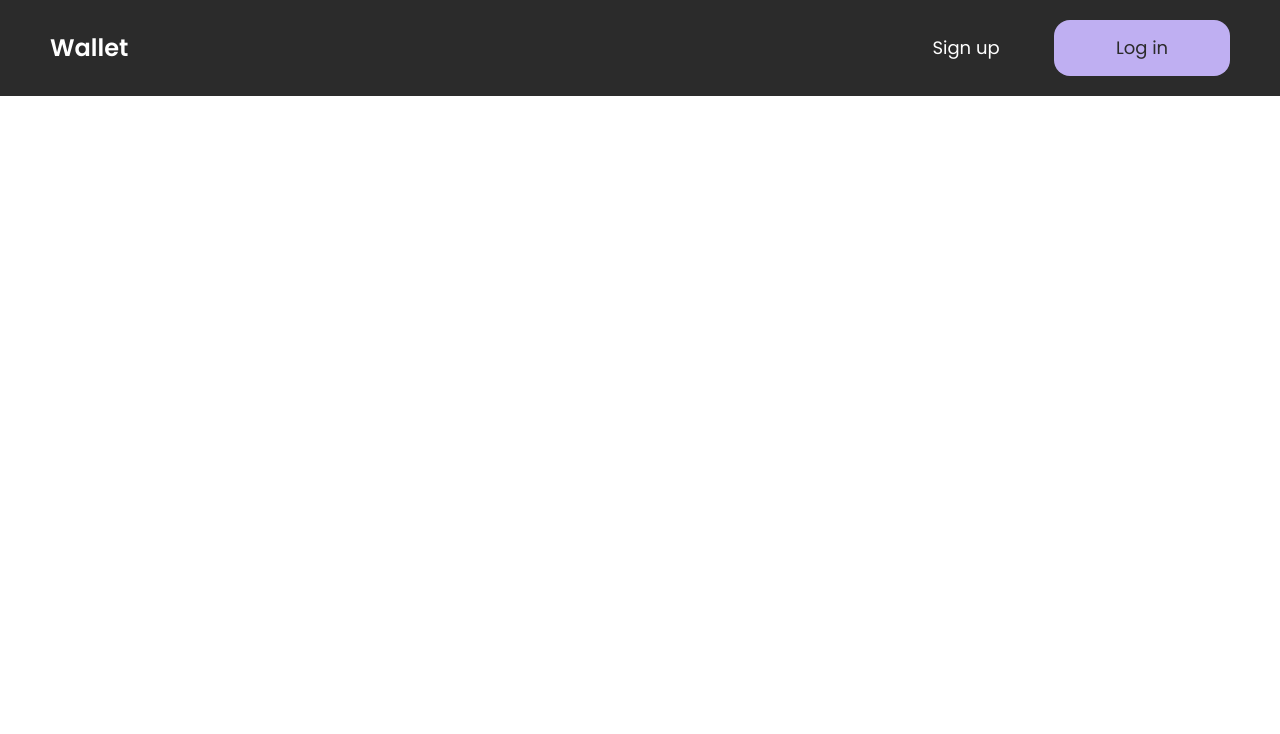
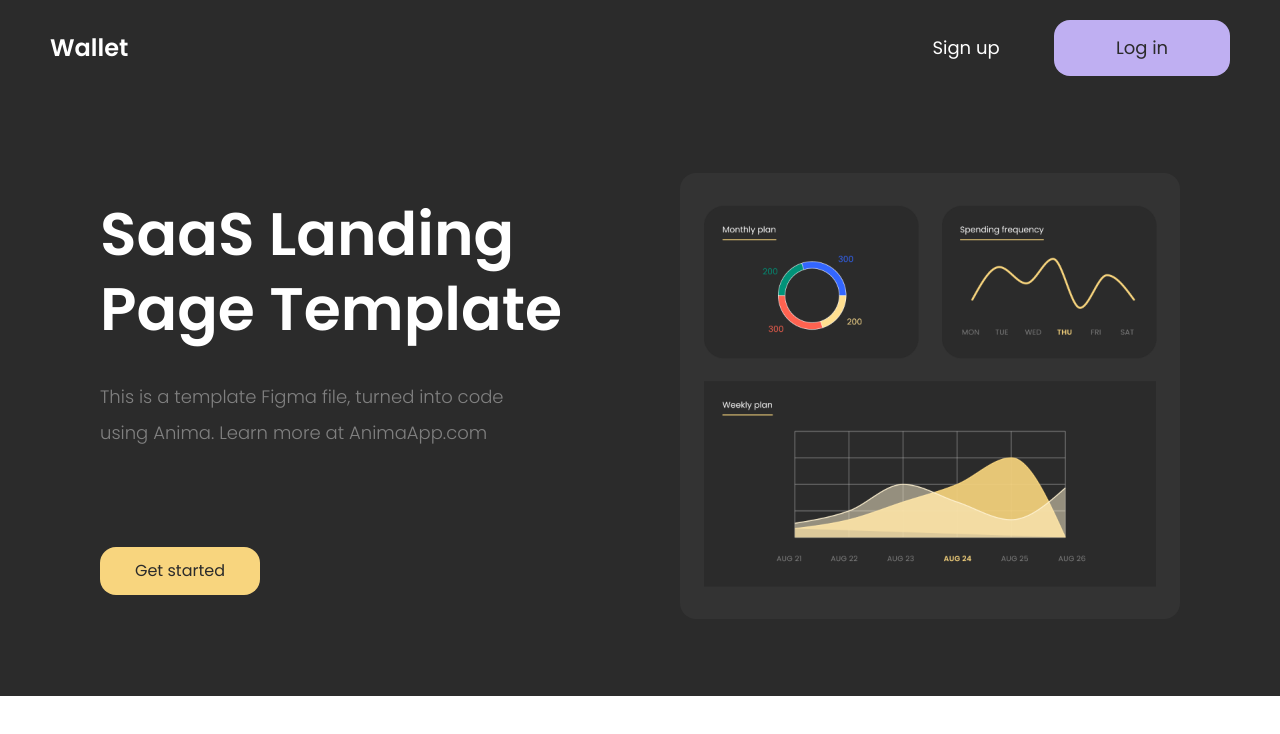
Before and after one commit to KennethEvolves/my-first-landing-page, a React (Vite) app: page / in a window 1280 px wide. Shown: the top 734 px of the page. Built offline with nearby package versions, Linux system fonts and the light colour scheme.

Commit message:
Hero.jsx component created with props

```diff
--- a/src/App.jsx
+++ b/src/App.jsx
@@ -1,9 +1,16 @@
 import TopBar from './components/TopBar';
+import Hero from './components/Hero';
 
 const App = () => {
     return (
         <div className="w-full h-full flex flex-col items-center font-display bg-primarycolor text-white">
             <TopBar />
+            <Hero content={{
+                image: 'header.png',
+                title: 'SaaS Landing',
+                title2: 'Page Template',
+                description: 'This is a template Figma file, turned into code using Anima. Learn more at AnimaApp.com'
+            }} />
         </div>
     )
 }
--- /dev/null
+++ b/src/components/Hero.jsx
@@ -0,0 +1,29 @@
+import PropTypes from 'prop-types';
+
+const Hero = ({ content }) => {
+
+    const { image, title, title2, description } = content;
+
+    return (
+
+        <div className="w-1080 h-600 flex flex-row justify-around items-center">
+            <article className="w-580 h-446 flex flex-col justify-center gap-24">
+                <div className="flex flex-col gap-8">
+                    <h2 className="w-full text-6xl font-semibold leading-tight">{title}<br />{title2}</h2>
+                    <p className="w-[425px] opacity-40 text-white text-lg font-light leading-loose">{description}</p>
+                </div>
+                <button className="w-40 h-12 bg-yellow text-primarycolor rounded-2xl">Get started</button>
+            </article>
+            <article className="w-500 h-446 bg-secondarycolor rounded-2xl">
+                <img src={image} className="w-full h-full" />
+            </article>
+        </div >
+
+    )
+}
+
+Hero.propTypes = {
+    content: PropTypes.object.isRequired
+}
+
+export default Hero;
```
